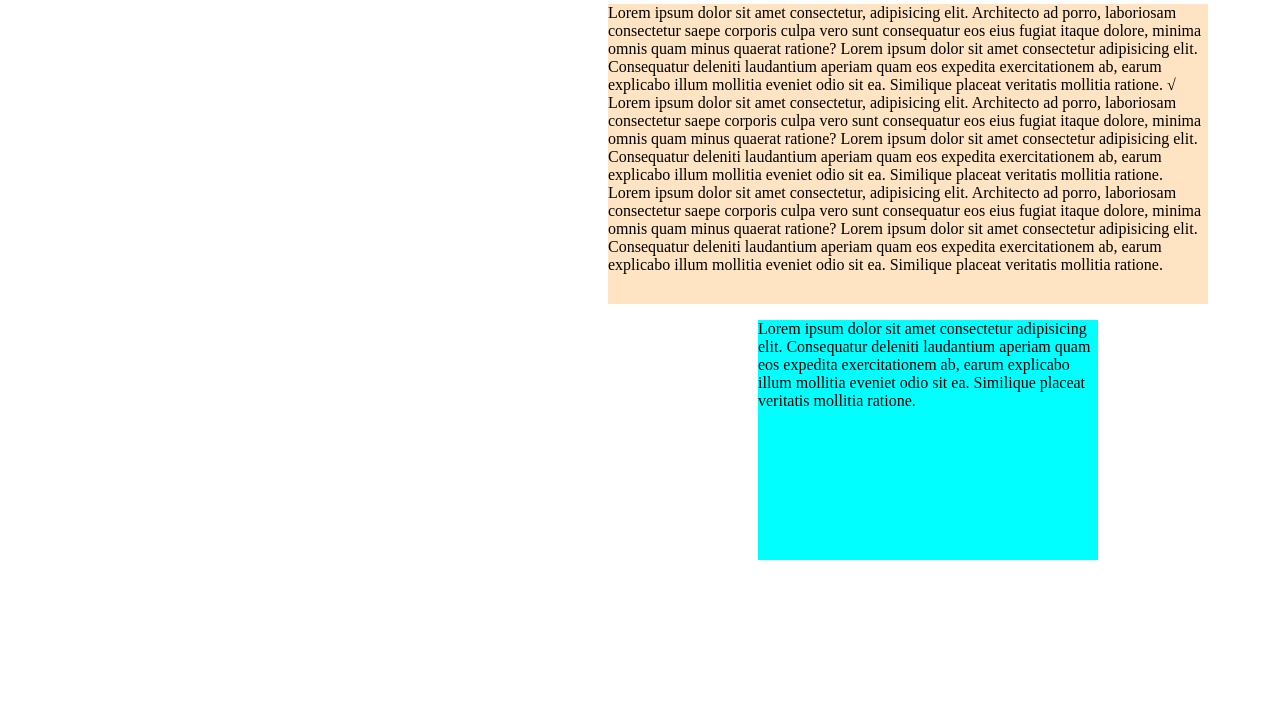
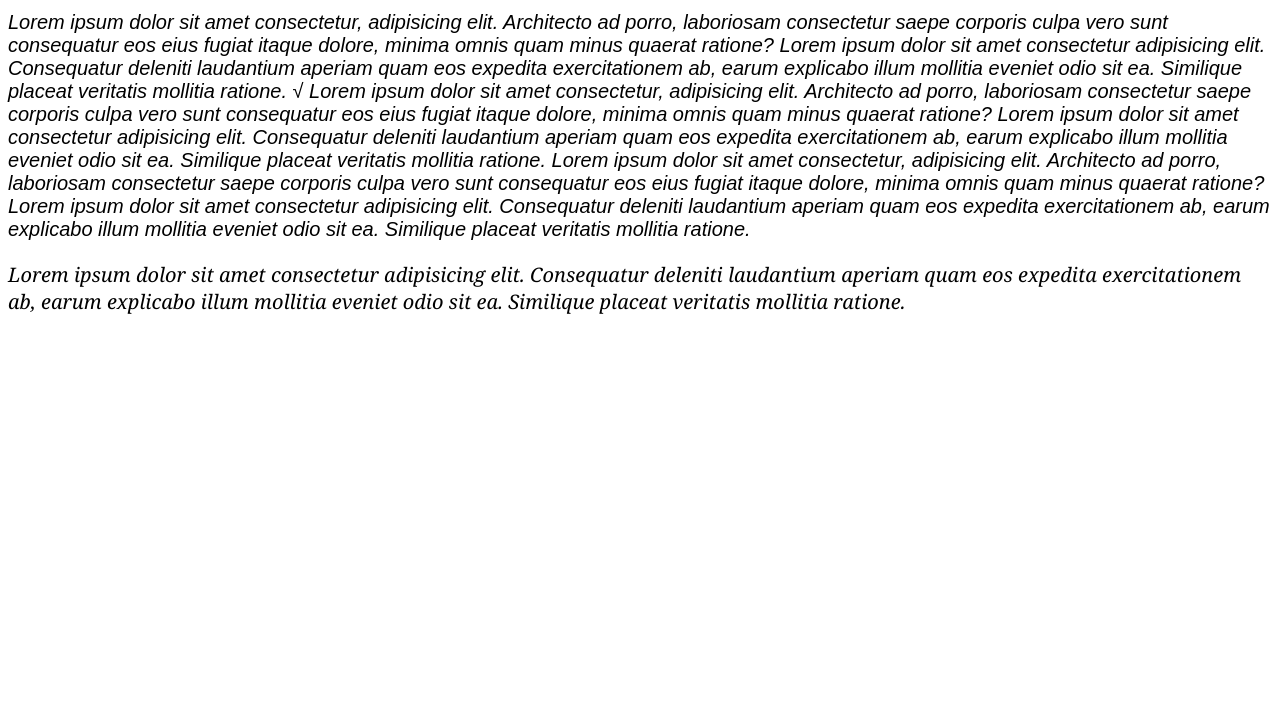
Before and after one commit to Andryk-Lara/Css-Practica-7, a plain HTML site: page index.html in a window 1280 px wide. Shown: the part 89-800 px from the top of the page. Drawn offline with Linux system fonts and the light colour scheme.

Commit message:
Propiedades de Fonts

```diff
--- a/CSS/styles.css
+++ b/CSS/styles.css
@@ -15,6 +15,7 @@ p.p2 {
 
 /*Propiedades de background*/
 
+/*
 h1 {
     background-color: bisque;
     height: 50px;
@@ -38,3 +39,24 @@ div.bg {
     left: 750px;
     position: relative;
 }
+*/
+
+/*Propiedades de fonts*/
+
+h1 {
+    font-size: 40px;
+    font-family: cursive;
+    font-style: oblique;
+
+}
+
+p.p1 {
+    font-family: Arial, Helvetica, sans-serif;
+    font-size: 20px;
+    font-style: oblique;
+}
+p.p2 {
+    font-family: Cambria, Cochin, Georgia, Times, 'Times New Roman', serif;
+    font-size: 20px;
+    font-style: oblique;
+}
```
